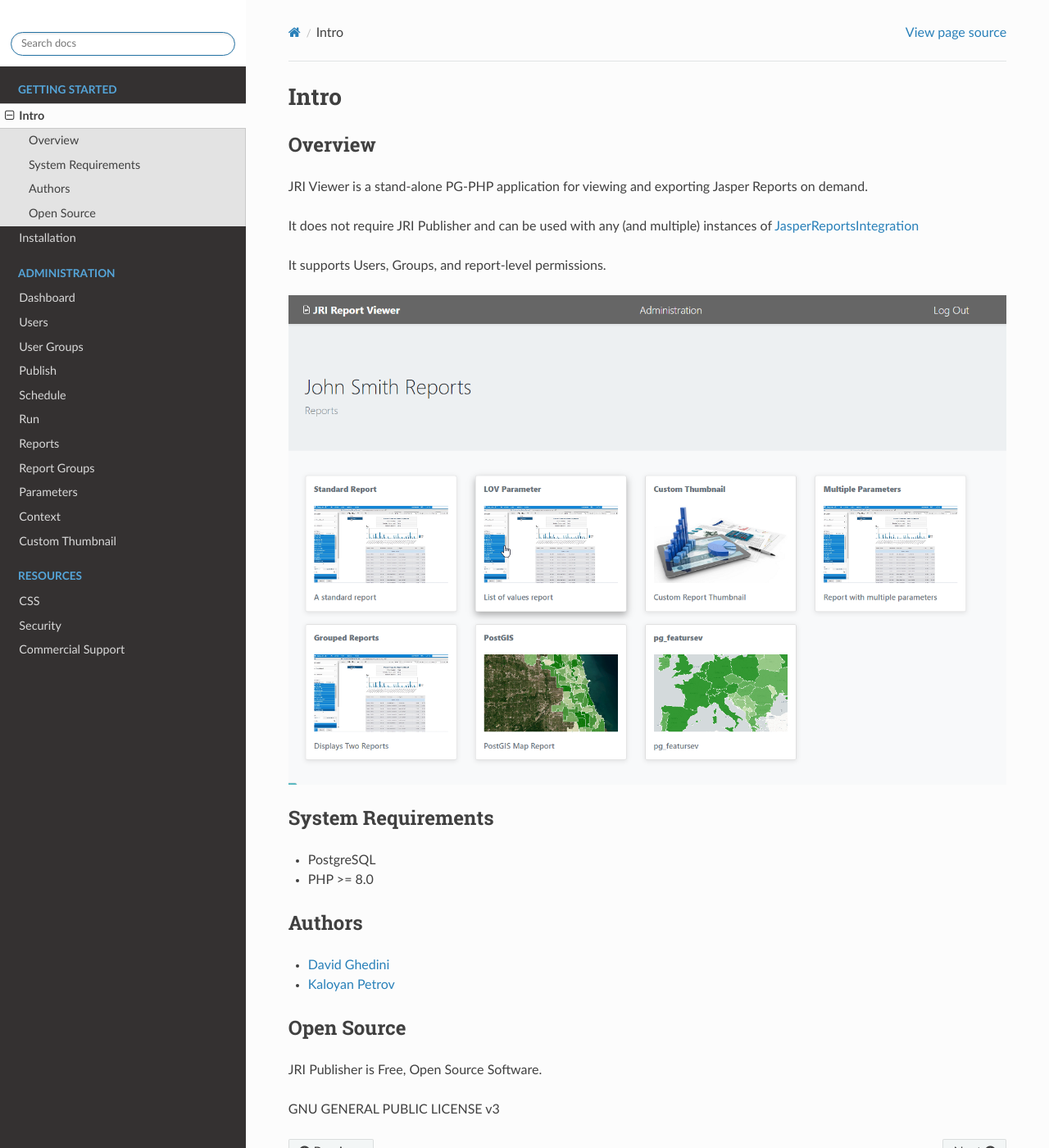
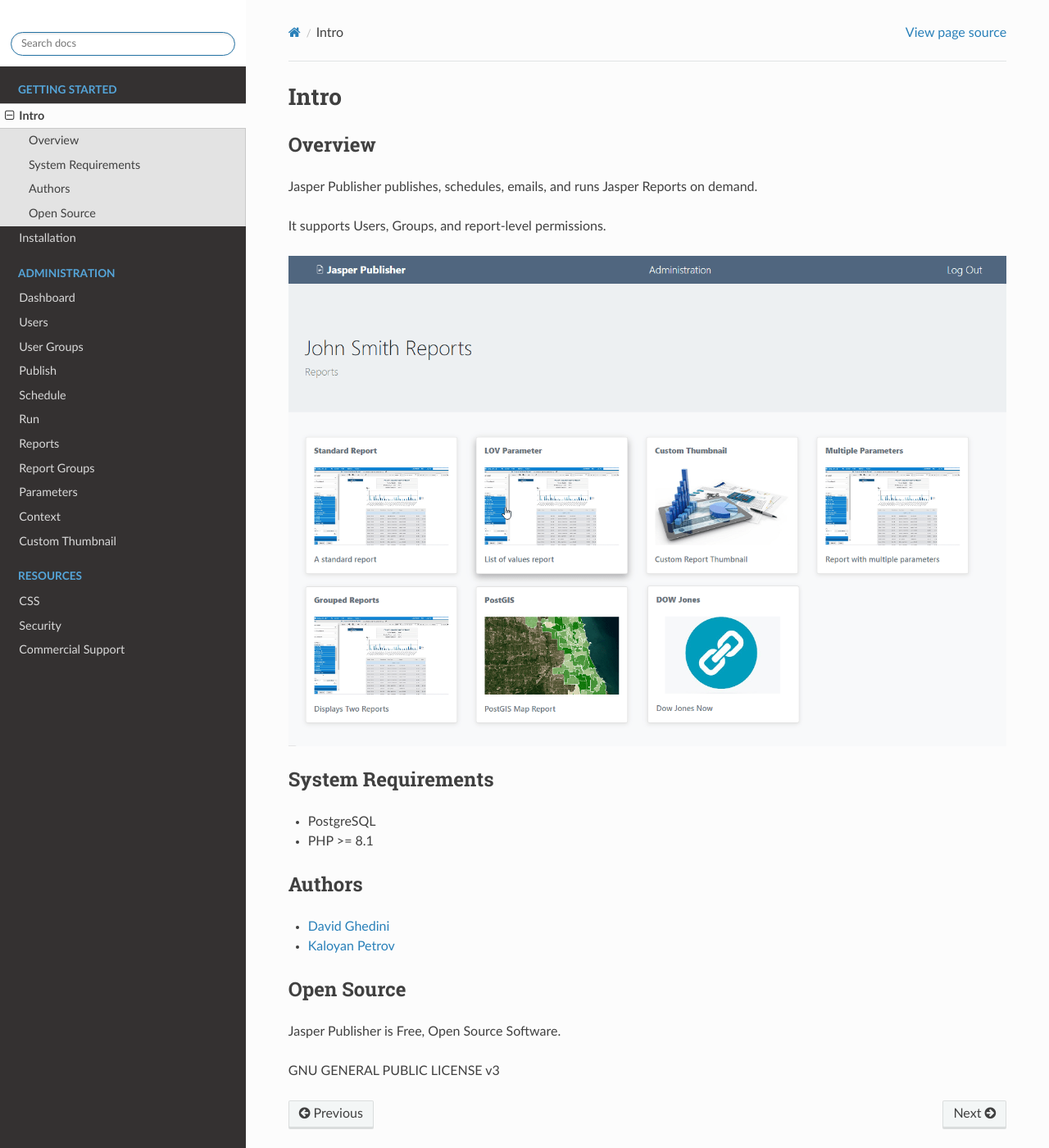
Before and after one commit to AcuGIS/jasper-report-publisher, a Sphinx documentation site: the page built from docs/intro.rst, in a window 1280 px wide and 1400 px high. Shown: the whole window at 82% size. Built offline with Sphinx 7.4.7 and the Read the Docs theme 2.0.0, drawn with Linux system fonts in a browser that asks for light colours; pages that are not in the unit, such as notebooks, are missing from menus.

Commit message:
Update intro.rst

```diff
--- a/docs/intro.rst
+++ b/docs/intro.rst
@@ -4,22 +4,20 @@
 Overview
 ------------
 
-JRI Viewer is a stand-alone PG-PHP application for viewing and exporting Jasper Reports on demand.
-
-It does not require JRI Publisher and can be used with any (and multiple) instances of `JasperReportsIntegration`_
+Jasper Publisher publishes, schedules, emails, and runs Jasper Reports on demand.
 
 .. _`JasperReportsIntegration`: https://github.com/daust/JasperReportsIntegration
 
 It supports Users, Groups, and report-level permissions.
 
 
-.. image:: _static/JRIViewer-Main.png
+.. image:: _static/Jasper-Publisher-Main-min.png
 
 
 System Requirements
 -------------------
 * PostgreSQL
-* PHP >= 8.0
+* PHP >= 8.1
 
 Authors
 -------
@@ -34,6 +32,6 @@
 Open Source
 -----------
 
-JRI Publisher is Free, Open Source Software.
+Jasper Publisher is Free, Open Source Software.
 
 GNU GENERAL PUBLIC LICENSE v3
```
